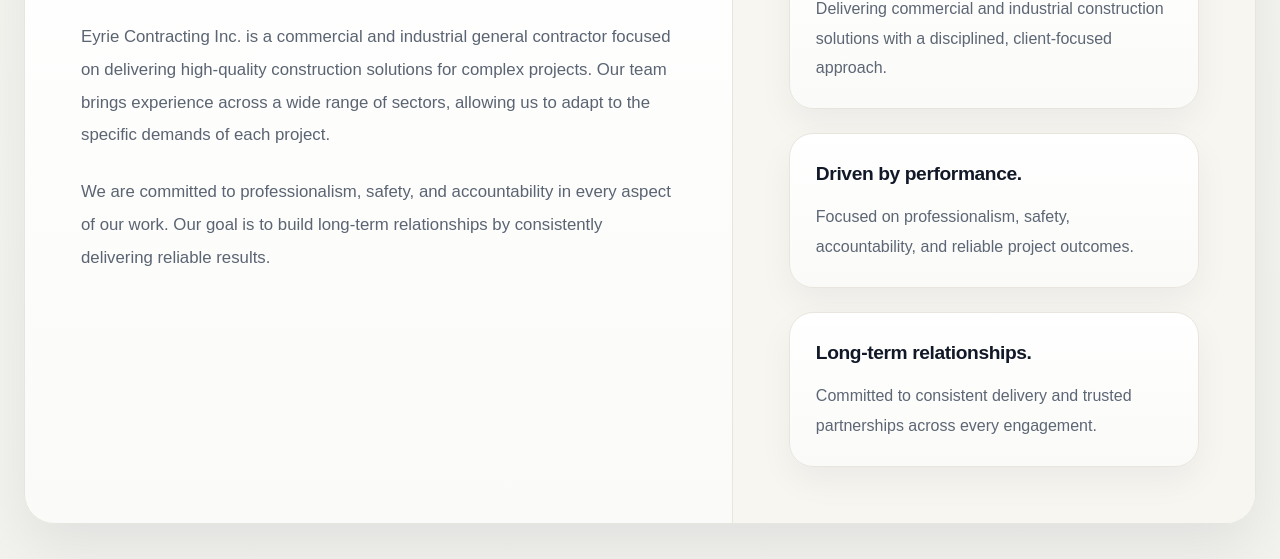
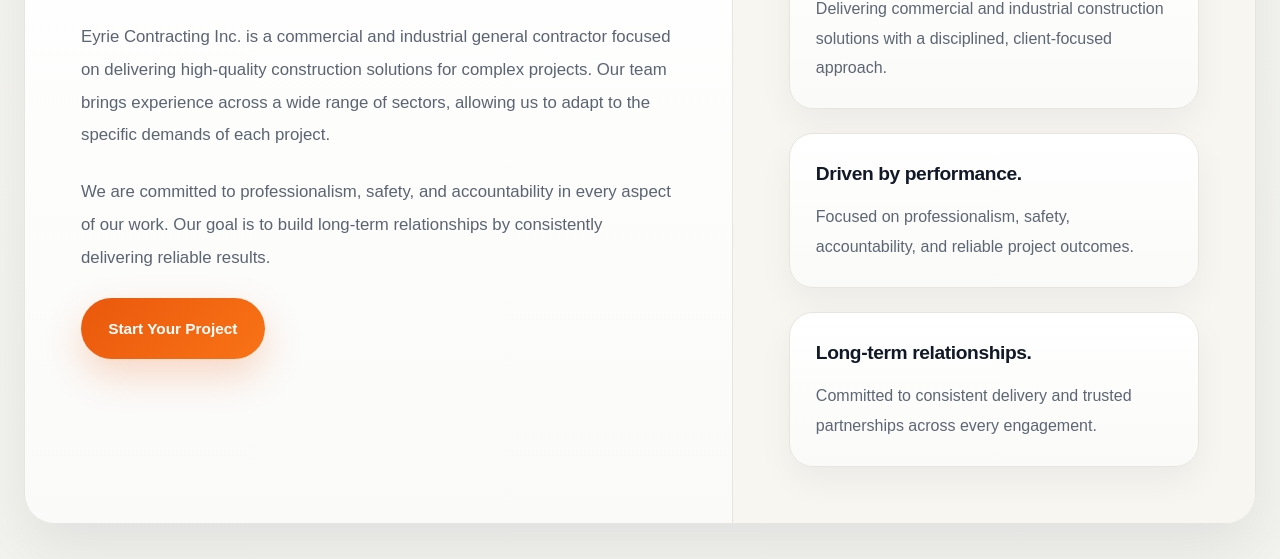
Before and after one commit to RamandeepKaurKainth/eyrie-contracting-project, a website: page src/aboutus.html in a window 1280 px wide. Shown: the part 834-1393 px from the top of the page. Drawn offline with nearby package versions, Linux system fonts and the light colour scheme.

Commit message:
added button across all pages

```diff
--- a/src/aboutus.html
+++ b/src/aboutus.html
@@ -51,7 +51,7 @@
         <div class="grid lg:grid-cols-[1.15fr_0.85fr] gap-0">
 
           <div class="p-8 md:p-12 lg:p-14" data-aos="fade-right">
-            <h2 class="section-title">About Page</h2>
+            <h2 class="section-title">About Us</h2>
             <div class="accent-line"></div>
 
             <div class="space-y-6 section-copy">
@@ -67,6 +67,7 @@
                 our work. Our goal is to build long-term relationships by consistently delivering
                 reliable results.
               </p>
+              <a href="contact.html" class="service-cta-btn">Start Your Project</a>
             </div>
           </div>
 
--- a/src/css/buttons.css
+++ b/src/css/buttons.css
@@ -64,3 +64,32 @@
 .btn-close {
   margin-top: 2rem;
 }
+
+.service-cta-btn {
+  display: inline-flex;
+  align-items: center;
+  justify-content: center;
+  margin-top: 1.75rem;
+  padding: 0.95rem 1.7rem;
+  border-radius: 9999px;
+  background: linear-gradient(135deg, #ea580c 0%, #f97316 100%);
+  color: #ffffff;
+  font-weight: 700;
+  font-size: 0.96rem;
+  text-decoration: none;
+  box-shadow: 0 16px 38px rgba(234, 88, 12, 0.22);
+  transition: all 0.28s ease;
+}
+
+.service-cta-btn:hover {
+  transform: translateY(-3px);
+  box-shadow: 0 22px 45px rgba(234, 88, 12, 0.3);
+}
+
+@media (max-width: 640px) {
+  .service-cta-btn {
+    width: 100%;
+    text-align: center;
+    padding: 1rem 1.4rem;
+  }
+}
```
Also changed, not shown: src/constructionmanagement.html (+1 -0 lines), src/contact.html (+1 -1 lines), src/designbuild.html (+1 -0 lines), src/generalcontracting.html (+1 -0 lines), src/masterserviceagreements.html (+1 -0 lines), src/preconstruction.html (+1 -0 lines), src/renovationexpansion.html (+2 -0 lines), src/welding.html (+2 -0 lines).
